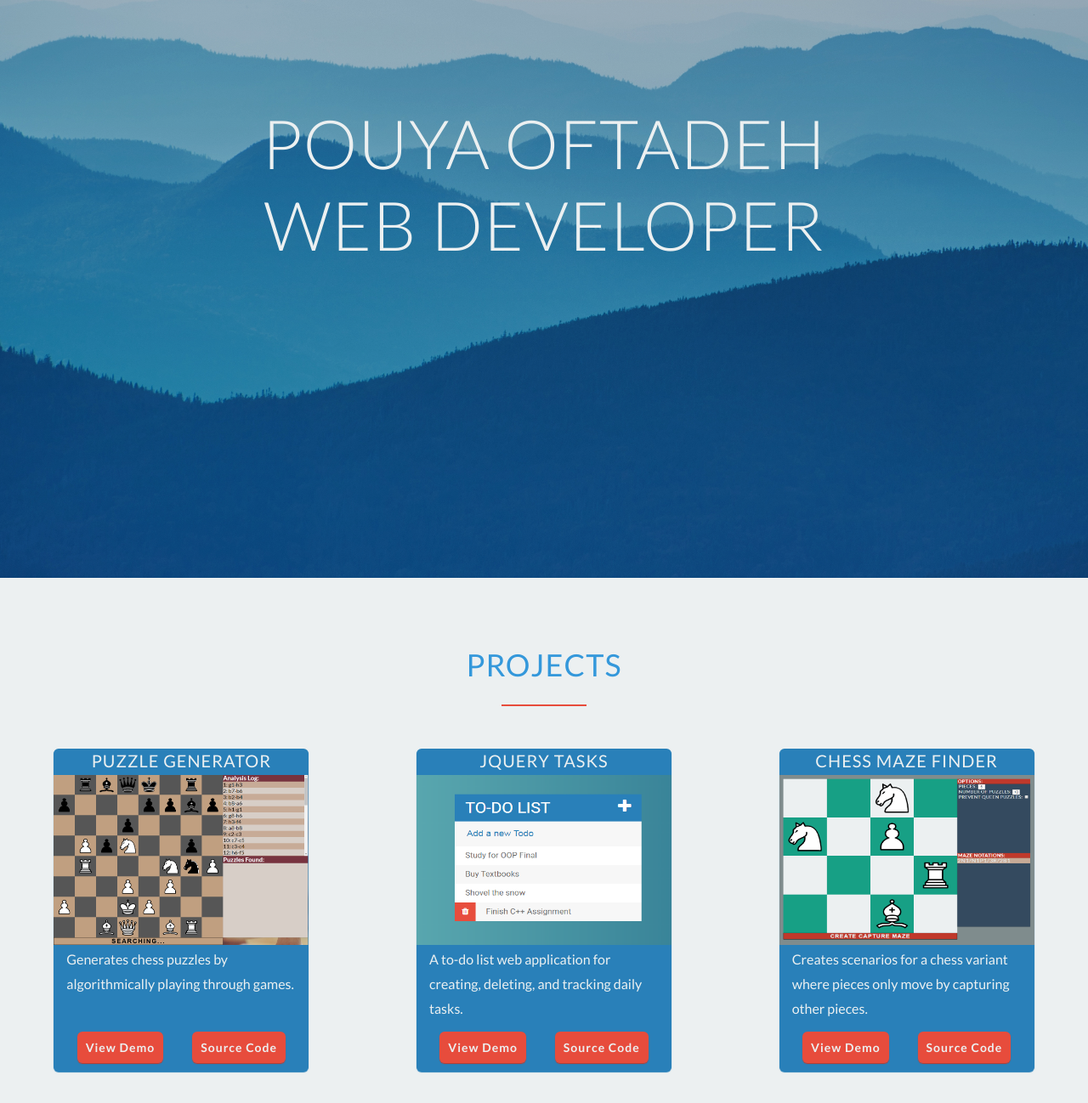
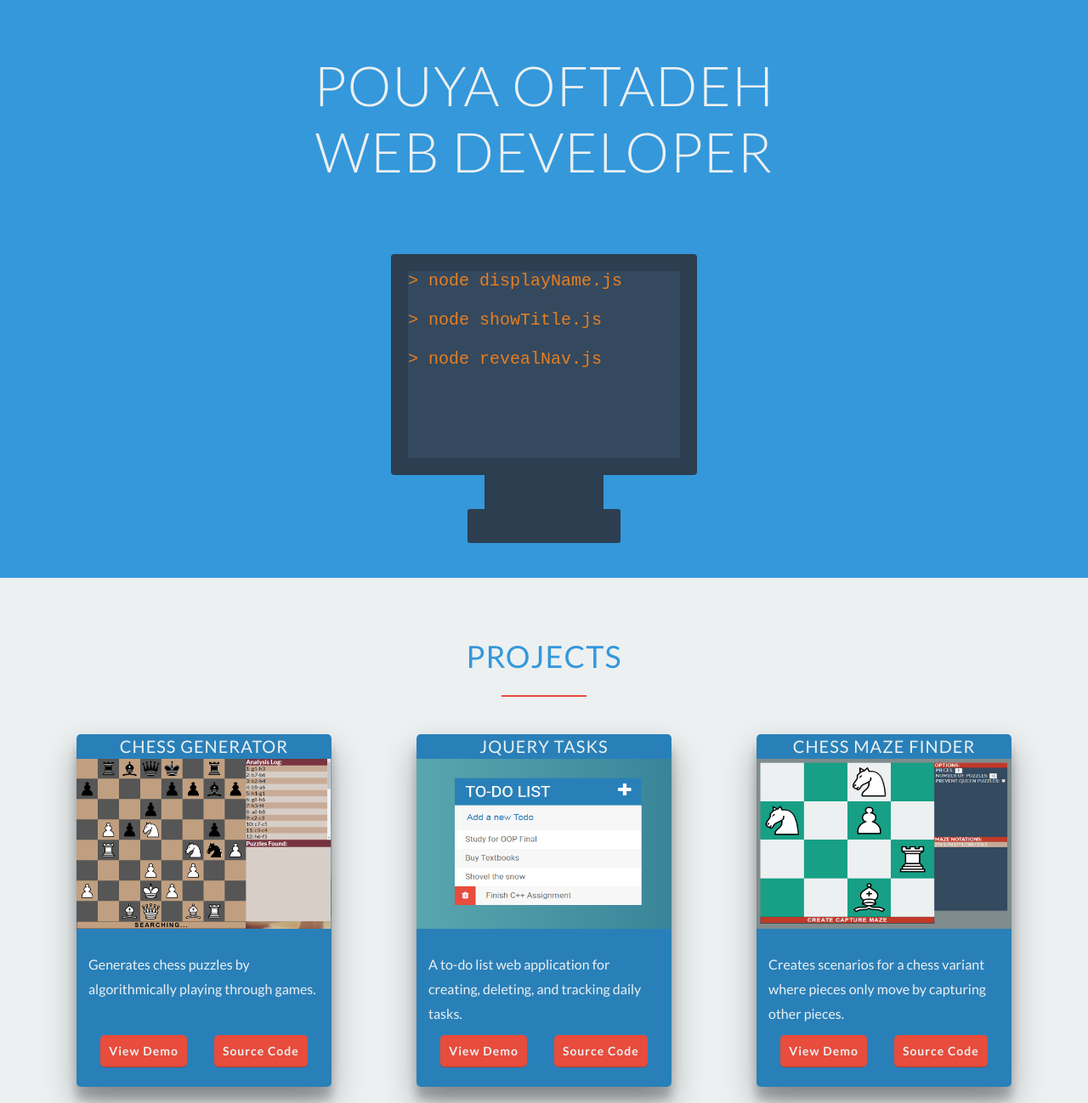
Before and after one commit to poftadeh/poftadeh.github.io, a plain HTML site: page index.html in a window 1280 px wide. Shown: the part 120-1418 px from the top of the page at 85% size. Drawn offline with nearby package versions, Linux system fonts and the light colour scheme; files whose address does not match are found by name.

Commit message:
Add animation to header

```diff
--- a/index.html
+++ b/index.html
@@ -3,10 +3,11 @@
 
 <head>
   <meta charset="UTF-8">
+  <meta name="viewport" content="width=device-width, initial-scale=1.0">
+  <meta http-equiv="X-UA-Compatible" content="ie=edge">
   <link href="https://fonts.googleapis.com/css?family=Lato:300,400,400i,700" rel="stylesheet">
   <link rel="stylesheet" href="vendors/css/ionicons.min.css" type="text/css">
   <link rel="stylesheet" href="https://cdn.rawgit.com/konpa/devicon/df6431e323547add1b4cf45992913f15286456d3/devicon.min.css">
-
   <link rel="stylesheet" href="resources/css/styles.css" type="text/css">
   <title>Pouya Oftadeh's Portfolio</title>
 </head>
@@ -14,7 +15,7 @@
 <body>
   <header id="home">
     <nav>
-      <i class="ion-cube icon-nav"></i>
+<i class="ion-cube icon-nav"></i>
       <ul class="nav-options">
         <li><a href="#home" class="nav-link">Home</a></li>
         <li><a href="#projects" class="nav-link">Projects</a></li>
@@ -23,15 +24,24 @@
       </ul>
     </nav>
     <div class="hero-text">
-      <h1>Pouya Oftadeh</h1>
-      <h1>Web Developer</h1>
+      <h1 class="name-heading">Pouya Oftadeh</h1>
+      <h1 class="title-heading">Web Developer</h1>
     </div>
+
+    <div class="computer">
+      <div class="case">
+      <pre class="typing-line"></pre>
+      </div>
+      <div class="column"></div>
+      <div class="stand"></div>
+    </div>
+
   </header>
   <section id="projects" class="section-projects">
     <h2>Projects</h2>
     <div class="project-row">
       <div class="project-box">
-        <h3>Puzzle Generator</h3>
+        <h3>CHess Generator</h3>
         <img class="project-image" src="resources/img/chess-generator.png" alt="Chess Generator">
         <p class="project-description">Generates chess puzzles by algorithmically playing through games.</p>
         <div class="button-row">
@@ -49,7 +59,7 @@
         </div>
       </div>
       <div class="project-box">
-        <h3>chess Maze finder</h3>
+        <h3>Chess Maze Finder</h3>
         <img class="project-image" src="resources/img/capture-chess.png" alt="Chess Generator">
         <p class="project-description">Creates scenarios for a chess variant where pieces only move by capturing other pieces.</p>
         <div class="button-row">
@@ -105,10 +115,12 @@
     <h3 class="contact-header">Contact:</h3>
     <div class="contact-row">
       <p>Email:</p><a href="mailto:poya07@msn.com"><i class="ion-email icon-contact"></i></a>
-      <p>GitHub:</p><a href="https://github.com/poftadeh/" target="_blank"> <i class="ion-social-github icon-contact"></i></a>
+      <p>GitHub:</p>
+      <a href="https://github.com/poftadeh/" target="_blank"> <i class="ion-social-github icon-contact"></i></a>
       <p>LinkedIn:</p> <a href="https://www.linkedin.com/in/pouyaoftadeh/" target="_blank"><i class="ion-social-linkedin icon-contact"></i></a>
     </div>
   </section>
+  <script src="resources/js/start.js"></script>
 </body>
 
 </html>
--- a/resources/css/styles.css
+++ b/resources/css/styles.css
@@ -14,12 +14,74 @@ html {
   font-size: 20px;
   color: #ecf0f1;
   height: 100%;
+  scroll-behavior: smooth;
 }
 
 a {
   outline: none;
   text-decoration: none;
   color: inherit;
+}
+
+.hide {
+  visibility: hidden;
+}
+
+
+/* ----------------------------------------------
+/* ANIMATIONS
+/* ----------------------------------------------*/
+
+.shift-left {
+  transform: translate(-20rem, 0);
+}
+
+.shift-down {
+  transform: translate(0, 5rem);
+}
+
+@keyframes fadeLeft {
+  0% {
+    transform: translate(-2rem);
+    opacity: 0;
+  }
+  100% {
+    transform: translate(0, 0);
+    opacity: 1;
+  }
+}
+
+@keyframes fadeRight {
+  0% {
+    transform: translate(2rem);
+    opacity: 0;
+  }
+  100% {
+    transform: translate(0, 0);
+    opacity: 1;
+  }
+}
+
+@keyframes fadeIn {
+  0% {
+    opacity: 0;
+  }
+  100% {
+    opacity: 1;
+  }
+}
+
+
+.fadeLeft {
+  animation: fadeLeft 1.5s;
+}
+
+.fadeRight {
+  animation: fadeRight 1.5s;
+}
+
+.fadeIn {
+  animation: fadeIn 1.5s;
 }
 
 
@@ -31,12 +93,12 @@ h1,
 h2,
 h3 {
   text-transform: uppercase;
-  letter-spacing: 1px;
+  letter-spacing: 0.05rem;
   text-align: center;
 }
 
 h1 {
-  font-size: 4rem;
+  font-size: 3.25rem;
   font-weight: 300;
 }
 
@@ -48,18 +110,16 @@ h2 {
 
 h2:after {
   display: block;
-  height: 2px;
+  height: 0.1rem;
   background-color: #e74c3c;
   content: " ";
-  width: 100px;
-  margin: 25px auto 30px auto;
+  width: 5rem;
+  margin: 1.2rem auto;
 }
 
 h3 {
   font-size: 1rem;
   font-weight: 400;
-  border-top-left-radius: 6px;
-  border-top-right-radius: 6px;
 }
 
 
@@ -69,12 +129,12 @@ h3 {
 
 header {
   background-color: #3498db;
-  background-image: linear-gradient(rgba(0, 0, 0, 0.2), rgba(0, 0, 0, 0.2)), url(../img/alex.jpg);
-  background-attachment: fixed;
-  background-repeat: no-repeat;
-  background-size: cover;
-  background-color: #3498db;
   height: 100vh;
+  display: flex;
+  flex-direction: column;
+  align-items: center;
+  justify-content: space-evenly;
+  transition: all 1s;
 }
 
 nav {
@@ -88,6 +148,8 @@ nav {
   height: 3rem;
   width: 100%;
   user-select: none;
+  transition: all 1s;
+  -webkit-backface-visibility: hidden;
 }
 
 .icon-nav {
@@ -110,9 +172,7 @@ nav {
 }
 
 .nav-link {
-/*  padding: 0.5rem;*/
-/*  border-radius: 6px;*/
-  padding-bottom: 5px;
+  padding-bottom: 0.1rem;
   transition: background-color 0.3s;
   position: relative;
 }
@@ -121,7 +181,7 @@ nav {
   content: "";
   position: absolute;
   width: 100%;
-  height: 2px;
+  height: 0.12rem;
   bottom: 0;
   left: 0;
   background-color: #fff;
@@ -138,35 +198,50 @@ nav {
   transform: scaleX(1);
 }
 
-/*
-.nav-options a:hover {
-  background-color: #e74c3c;
-  border: none;
-  animation: underline 1s;
-}
-*/
-
-@keyframes underline {
-  0% {
-    border-bottom: 1px solid white;
-  }
-
-  80% {
-    border-bottom: 3px solid white;
-  }
-
-  100% {
-    border-bottom: 4px solid white;
-  }
-}
-
-.placement {
-  visibility: hidden;
-}
 
 .hero-text {
   width: 100%;
-  padding-top: 12rem;
+  padding-top: 7rem;
+}
+
+.typing-line {
+  color: #e67e22
+}
+
+/*======================================
+/* COMPUTER GRAPHIC
+/*=====================================*/
+
+.computer {
+  padding-top: 2rem;
+}
+
+.case {
+  background-color: #34495e;
+  width: 18rem;
+  height: 13rem;
+  border-radius: 4px;
+  border: 1rem solid #2c3e50;
+}
+
+.column {
+  height: 2rem;
+  width: 7rem;
+  background-color: #2c3e50;
+  margin: 0 auto;
+}
+
+.stand {
+  height: 2rem;
+  width: 9rem;
+  background-color: #2c3e50;
+  border-radius: 3px;
+  margin: 0 auto;
+}
+
+pre {
+  color: #ecf0f1;
+  height: 100%;
 }
 
 
@@ -177,6 +252,7 @@ nav {
 .section-projects {
   background-color: #ecf0f1;
   padding: 80px 0;
+  padding: 3.5rem 0;
 }
 
 .project-row {
@@ -184,22 +260,19 @@ nav {
   flex-wrap: wrap;
   justify-content: space-around;
   margin: 0 auto;
-  max-width: 1300px;
+  max-width: 60rem;
 }
 
 .project-box {
   margin: 1rem;
   background-color: #2980b9;
   font-weight: 300;
-  height: 19rem;
   width: 15rem;
   border: none;
-  border-radius: 6px;
+  border-radius: 5px;
   line-height: 145%;
-  display: flex;
-  flex-direction: column;
-  justify-content: space-between;
   box-shadow: 0px 1px 1px #2980b9;
+  box-shadow: 0 19px 38px rgba(0, 0, 0, 0.30), 0 15px 12px rgba(0, 0, 0, 0.22);
 }
 
 .project-image {
@@ -210,36 +283,38 @@ nav {
 .project-description {
   font-size: 0.8rem;
   font-weight: 400;
-  margin: 0 15px;
-  height: 100px;
+  margin: 1rem 0.7rem;
+  height: 4rem;
 }
 
 .button-row {
   text-align: center;
   height: 2.25rem;
+  margin: 0.7rem 0;
 }
 
 .button-project {
   color: #ecf0f1;
   border: none;
-  border-radius: 6px;
+  border-radius: 5px;
   font-size: 0.7rem;
   font-weight: 700;
-  margin: 15px;
   cursor: pointer;
-  padding: 10px;
+  padding: 0.5rem;
   background-color: #e74c3c;
-  letter-spacing: 1px;
+  letter-spacing: 0.05rem;
   transition: all 0.3s;
   user-select: none;
   box-shadow: 0px 1px 1px #c0392b;
 }
 
+.button-project:nth-of-type(2) {
+  margin-left: 1.4rem;
+}
+
 .button-project:hover {
   box-shadow: 0px 0px 9px #ecf0f1;
 }
-
-
 
 
 /*=====================================
@@ -248,7 +323,7 @@ nav {
 
 .section-tech {
   background-color: #3498db;
-  padding: 80px 0;
+  padding: 2.2rem 0;
 }
 
 .header-tech {
@@ -262,7 +337,7 @@ nav {
 
 .tech-icon-row i {
   font-size: 3rem;
-  margin: 15px;
+  margin: 0.8rem;
   transition: all 0.3s;
 }
 
@@ -278,7 +353,7 @@ nav {
 
 .section-contact {
   background-color: #2c3e50;
-  padding: 80px 0 50px 0;
+  padding: 4rem 0;
   color: #95a5a6;
 }
 
@@ -305,16 +380,30 @@ nav {
 }
 
 .contact-row p {
-  margin: 15px 0;
+  margin: 0.8rem 0;
 }
 
 .icon-contact {
   font-size: 2.25rem;
   color: #95a5a6;
-  margin: 0 20px;
+  margin: 0 1rem;
   transition: all 0.3s;
 }
 
 .icon-contact:hover {
   color: #ecf0f1;
 }
+
+
+/*======================================
+/* RESPONSIVE DESIGN
+/*=====================================*/
+
+@media only screen and (max-width: 450px) {
+  html {
+    font-size: 13.5px;
+  }
+  h1 {
+    font-size: 2.5rem;
+  }
+}
--- /dev/null
+++ b/resources/js/start.js
@@ -0,0 +1,60 @@
+(function () {
+
+  var txt = '> node displayName.js\n\n'; /* The text */
+  var letters = 0;
+  var speed = 40; /* The speed/duration of the effect in milliseconds */
+  var activeFunction = displayName;
+
+  document.querySelectorAll('h1').forEach(h1 => {
+    h1.classList.add('hide');
+  });
+  document.querySelector('nav').classList.add('hide');
+
+  typeWriter();
+
+
+  function displayTitle() {
+    var title = document.querySelector('.title-heading');
+
+    title.classList.remove('hide');
+
+    title.classList.add('fadeRight');
+
+    txt = '> node revealNav.js';
+    letters = 0;
+    activeFunction = revealNav;
+    typeWriter();
+  }
+
+  function displayName() {
+    var name = document.querySelector('.name-heading');
+
+    name.classList.remove('hide');
+
+    name.classList.add('fadeLeft');
+
+    txt = '> node showTitle.js\n\n';
+    letters = 0;
+    activeFunction = displayTitle;
+    typeWriter();
+  }
+
+  function revealNav() {
+    var nav= document.querySelector('nav');
+
+    nav.classList.remove('hide');
+    nav.classList.add('fadeIn');
+  }
+
+
+  function typeWriter() {
+    if (letters < txt.length) {
+      document.querySelector(".typing-line").innerHTML += txt.charAt(letters);
+      letters++;
+      setTimeout(typeWriter, speed);
+    } else {
+      activeFunction();
+    }
+  }
+
+})();
```
